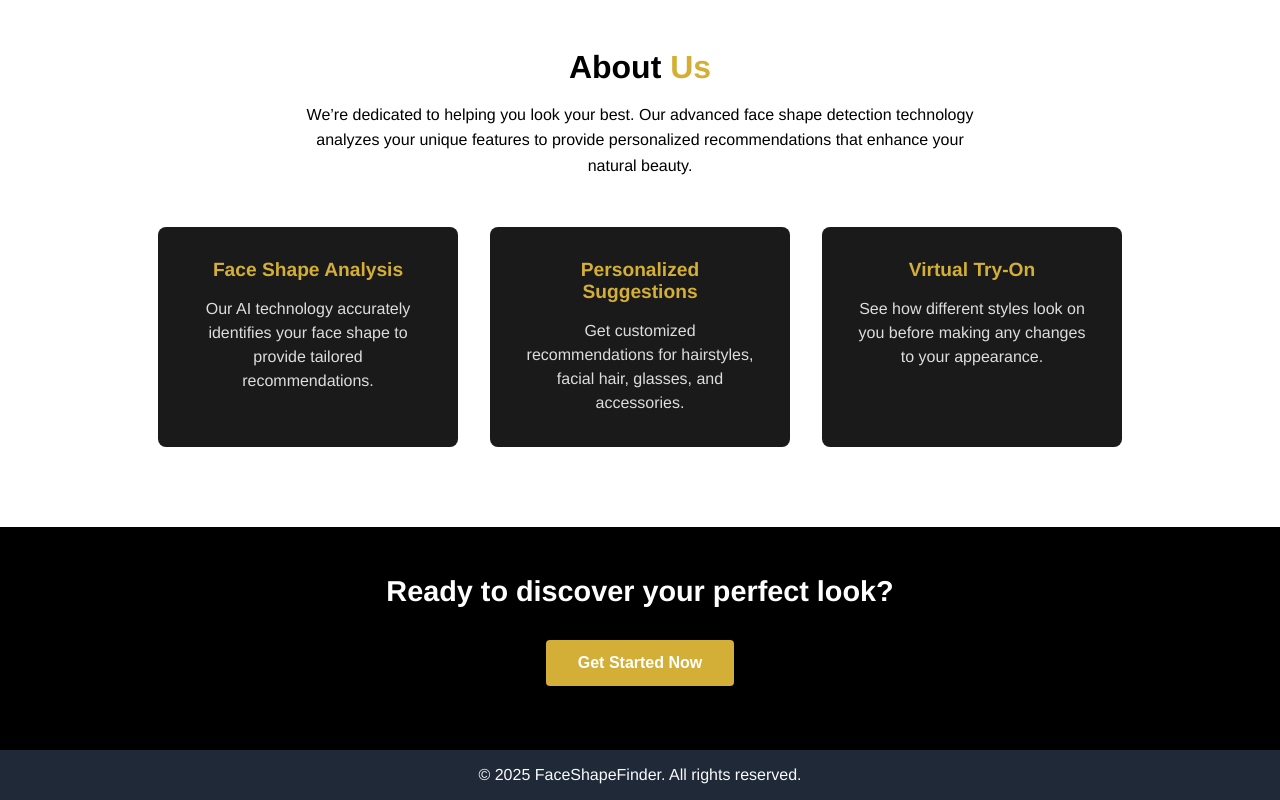
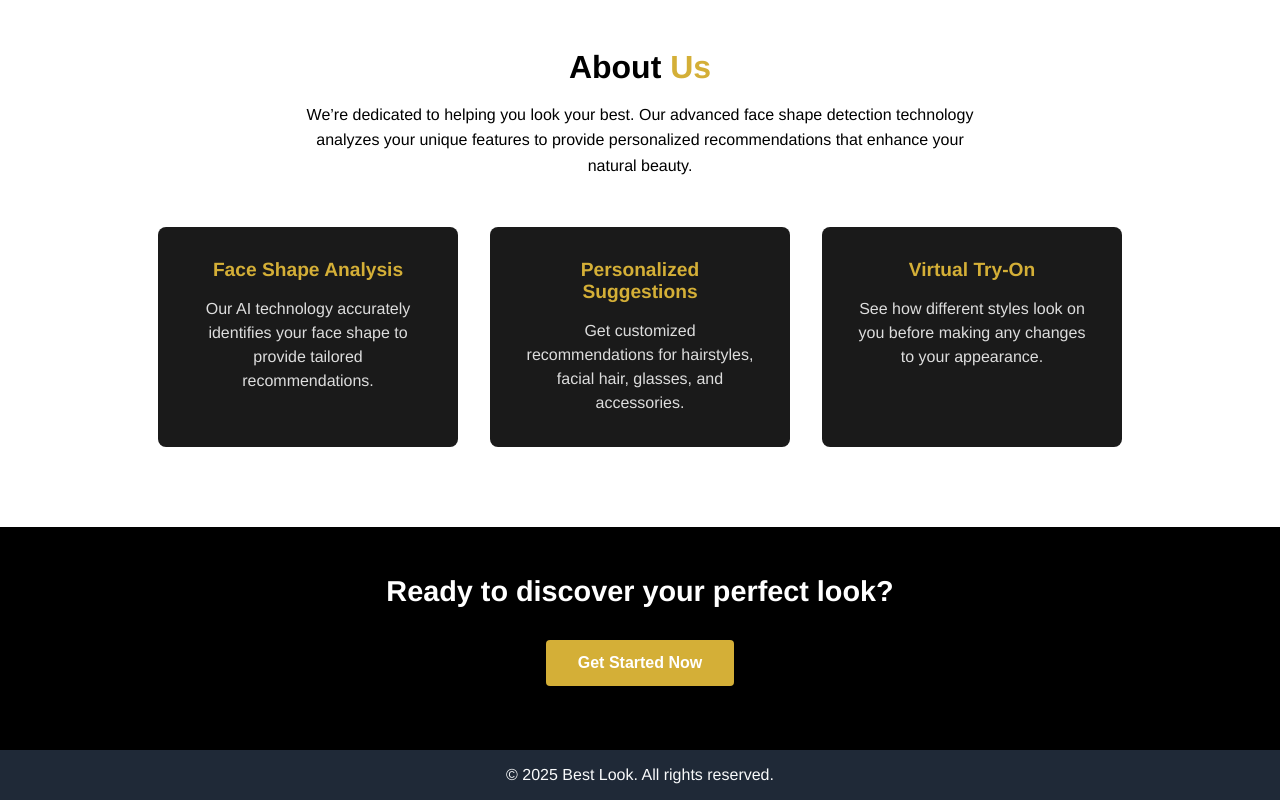
Before and after one commit to Yahialqur/bestLook, a React (Vite) app in the folder frontend/: page / in a window 1280 px wide. Shown: the part 1540-2340 px from the top of the page. Built offline with nearby package versions, Linux system fonts and the light colour scheme.

Commit message:
Final touches

```diff
--- a/frontend/src/App.jsx
+++ b/frontend/src/App.jsx
@@ -2,7 +2,6 @@ import React from 'react'
 import { BrowserRouter as Router, Routes, Route } from 'react-router-dom'
 import WebcamPage from './pages/WebcamPage'
 import ResultsPage from './pages/ResultsPage'
-import Footer from './components/Footer'
 import Home from './pages/Home'
 
 
--- a/frontend/src/components/Footer.jsx
+++ b/frontend/src/components/Footer.jsx
@@ -4,7 +4,7 @@ import './Footer.css'
 const Footer = () => {
   return (
     <footer className="footer">
-      <p>© {new Date().getFullYear()} FaceShapeFinder. All rights reserved.</p>
+      <p>© {new Date().getFullYear()} Best Look. All rights reserved.</p>
     </footer>
   )
 }
```
